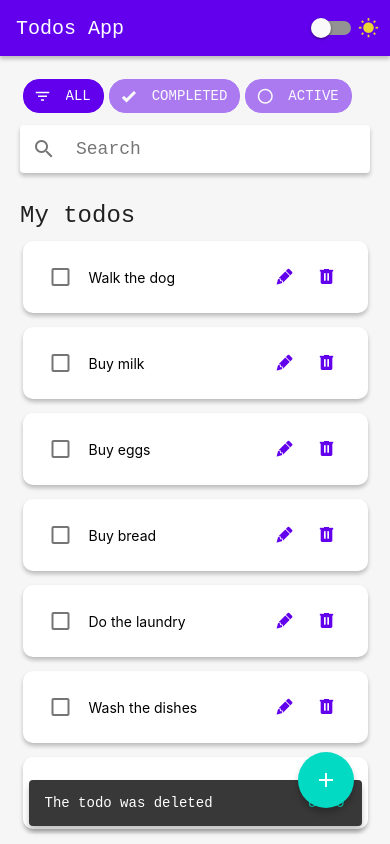
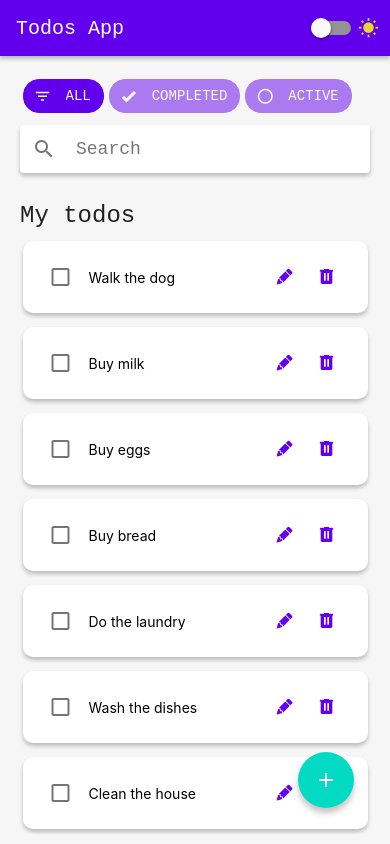
Before and after one commit to Neo-Ciber94/ReactNativeTodoApp, a React Native app: screen / in a window 390 px wide. Built offline with nearby package versions, Linux system fonts and the light colour scheme.

Commit message:
Minor changes

```diff
--- a/src/components/TodoList/index.tsx
+++ b/src/components/TodoList/index.tsx
@@ -38,10 +38,6 @@ export default function TodoList() {
   const [filter, setFilter] = useState<TodoFilter>(TodoFilter.ALL);
   const isFiltering = searchText.trim().length > 0 || filter !== TodoFilter.ALL;
   let padding = styles.px;
-
-  useEffect(() => {
-    setAfterDeleteSnackbar(true);
-  }, []);
 
   useEffect(() => {
     let result: Todo[] = todos;
```
